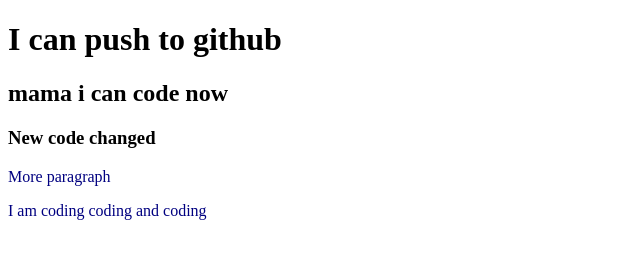
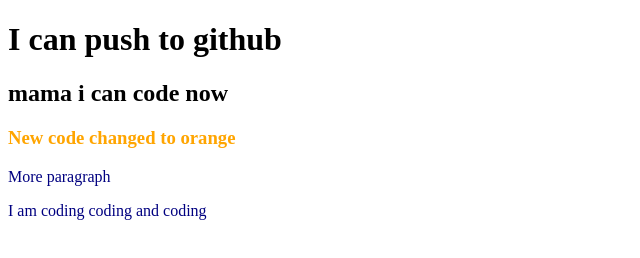
Before and after one commit to pinkyahsan/my-second-repo, a plain HTML site: page index.html in a window 1280 px wide. Shown: the whole page, without its empty margins (0-640 px from the left). Drawn offline with Linux system fonts and the light colour scheme.

Commit message:
make orange

```diff
--- a/index.html
+++ b/index.html
@@ -15,7 +15,7 @@
 <body>
     <h1>I can push to github</h1>
     <h2>mama i can code now</h2>
-    <h3>New code changed</h3>
+    <h3>New code changed to orange</h3>
     <p>More paragraph</p>
     <p>I am coding coding and coding</p>
 
--- a/style.css
+++ b/style.css
@@ -1,3 +1,6 @@
 p{
     color:navy;
 }
+h3{
+    color: orange;
+}
```
